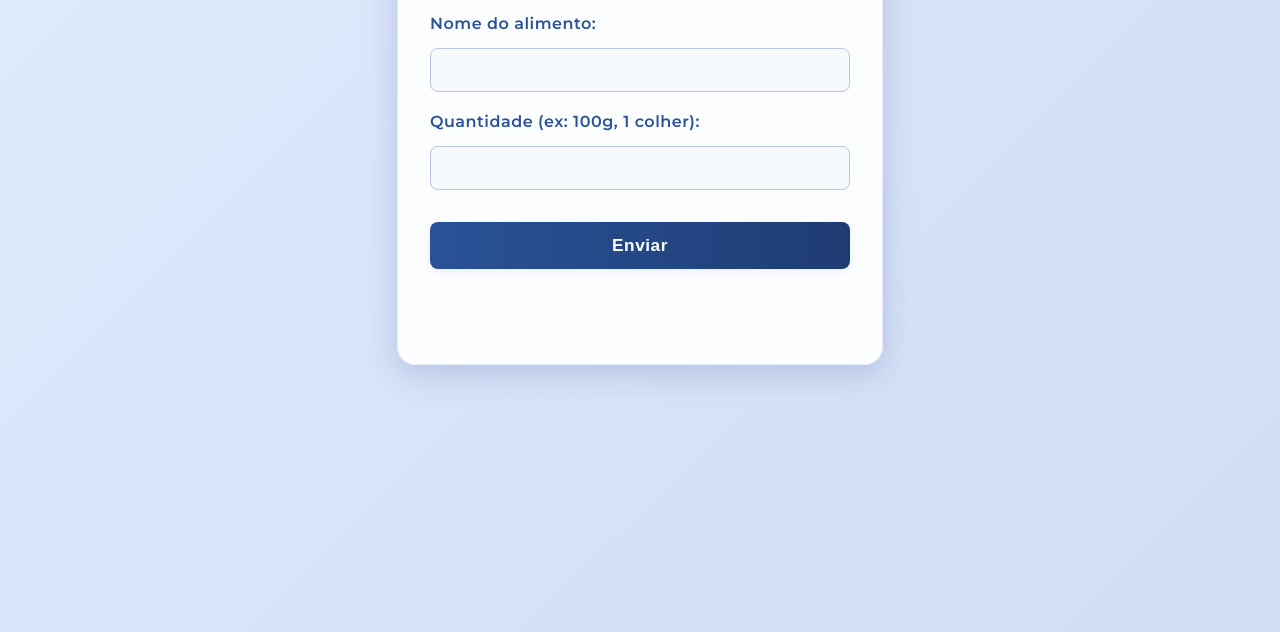
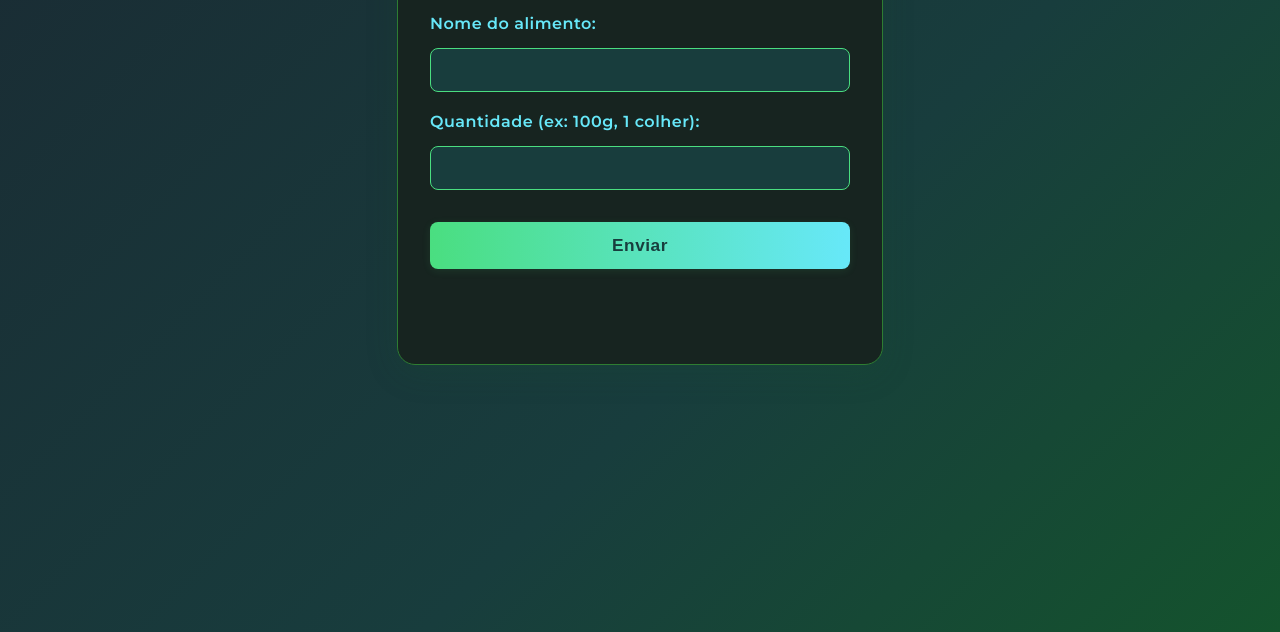
Before and after one commit to pedropaulopy/NutrIA, a website: page index.html in a window 1280 px wide. Shown: the part 228-860 px from the top of the page. Drawn offline with Linux system fonts and the light colour scheme.

Commit message:
Enhance UI with updated color scheme and improved styles for better accessibility

```diff
--- a/style.css
+++ b/style.css
@@ -1,34 +1,36 @@
 body {
     font-family: 'Montserrat', Arial, sans-serif;
-    background: linear-gradient(135deg, #e0eafc 0%, #cfdef3 100%);
+    background: linear-gradient(135deg, #1a2a33 0%, #183d3d 60%, #14532d 100%);
     margin: 0;
     padding: 0;
     min-height: 100vh;
+    color: #e6ffe6;
 }
 
 .container {
     max-width: 420px;
     margin: 60px auto;
-    background: rgba(255,255,255,0.95);
+    background: rgba(24, 36, 32, 0.98);
     padding: 36px 32px 32px 32px;
     border-radius: 18px;
-    box-shadow: 0 8px 32px rgba(31, 38, 135, 0.18);
-    border: 1px solid #e3eafc;
+    box-shadow: 0 8px 32px rgba(20, 83, 45, 0.18);
+    border: 1px solid #2e7d32;
     backdrop-filter: blur(2px);
     transition: box-shadow 0.3s;
 }
 
 .container:hover {
-    box-shadow: 0 12px 40px rgba(31, 38, 135, 0.22);
+    box-shadow: 0 12px 40px rgba(20, 83, 45, 0.22);
 }
 
 h1 {
     text-align: center;
-    color: #2a5298;
+    color: #4ade80;
     font-family: 'Montserrat', Arial, sans-serif;
     font-size: 2.1rem;
     margin-bottom: 18px;
     letter-spacing: 1px;
+    text-shadow: 0 2px 8px #14532d55;
 }
 
 form {
@@ -40,46 +42,49 @@ form {
 label {
     margin-top: 10px;
     font-weight: 600;
-    color: #2a5298;
+    color: #67e8f9;
     letter-spacing: 0.5px;
 }
 
 input {
     padding: 12px;
     margin-top: 5px;
-    border: 1.5px solid #b6c6e0;
+    border: 1.5px solid #4ade80;
     border-radius: 8px;
     font-size: 1rem;
-    background: #f7fafd;
-    transition: border 0.2s, box-shadow 0.2s;
+    background: #183d3d;
+    color: #e6ffe6;
+    transition: border 0.2s, box-shadow 0.2s, background 0.2s;
     outline: none;
 }
 
 input:focus {
-    border: 1.5px solid #2a5298;
-    box-shadow: 0 0 0 2px #b6c6e055;
+    border: 1.5px solid #67e8f9;
+    box-shadow: 0 0 0 2px #4ade8055;
+    background: #14532d;
 }
 
 button {
     margin-top: 22px;
     padding: 13px;
-    background: linear-gradient(90deg, #2a5298 0%, #1e3c72 100%);
-    color: white;
+    background: linear-gradient(90deg, #4ade80 0%, #67e8f9 100%);
+    color: #183d3d;
     border: none;
     border-radius: 8px;
     font-size: 1.08rem;
     font-weight: 700;
     cursor: pointer;
-    box-shadow: 0 2px 8px rgba(42, 82, 152, 0.10);
-    transition: background 0.2s, transform 0.15s, box-shadow 0.2s;
+    box-shadow: 0 2px 8px rgba(76, 222, 128, 0.10);
+    transition: background 0.2s, transform 0.15s, box-shadow 0.2s, color 0.2s;
     letter-spacing: 0.5px;
     outline: none;
 }
 
 button:hover, button:focus {
-    background: linear-gradient(90deg, #1e3c72 0%, #2a5298 100%);
+    background: linear-gradient(90deg, #67e8f9 0%, #4ade80 100%);
+    color: #14532d;
     transform: translateY(-2px) scale(1.03);
-    box-shadow: 0 4px 16px rgba(42, 82, 152, 0.13);
+    box-shadow: 0 4px 16px rgba(103, 232, 249, 0.13);
 }
 
 #mensagem {
@@ -89,6 +94,7 @@ button:hover, button:focus {
     font-size: 1.08rem;
     min-height: 24px;
     transition: color 0.2s;
+    color: #bbf7d0;
 }
 
 @media (max-width: 500px) {
```
